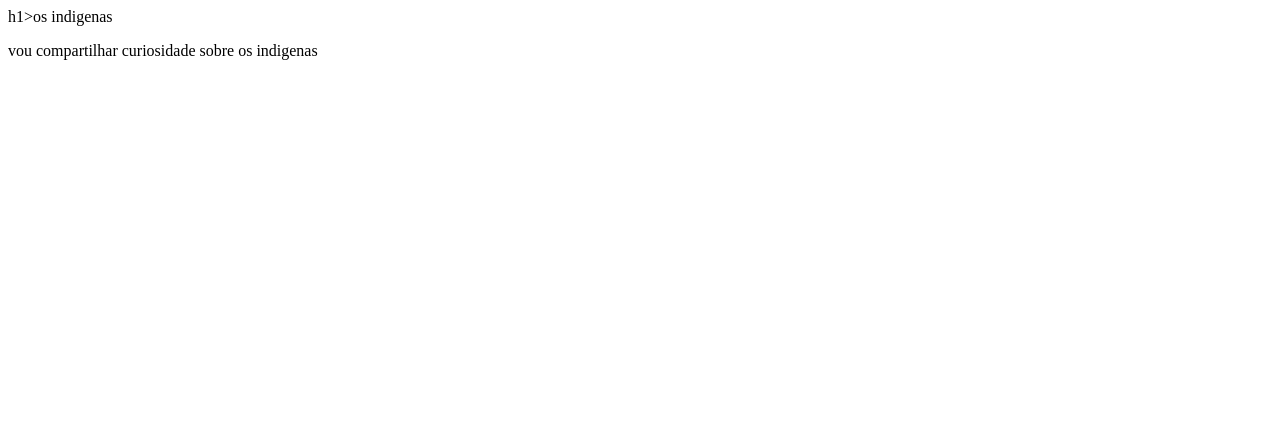
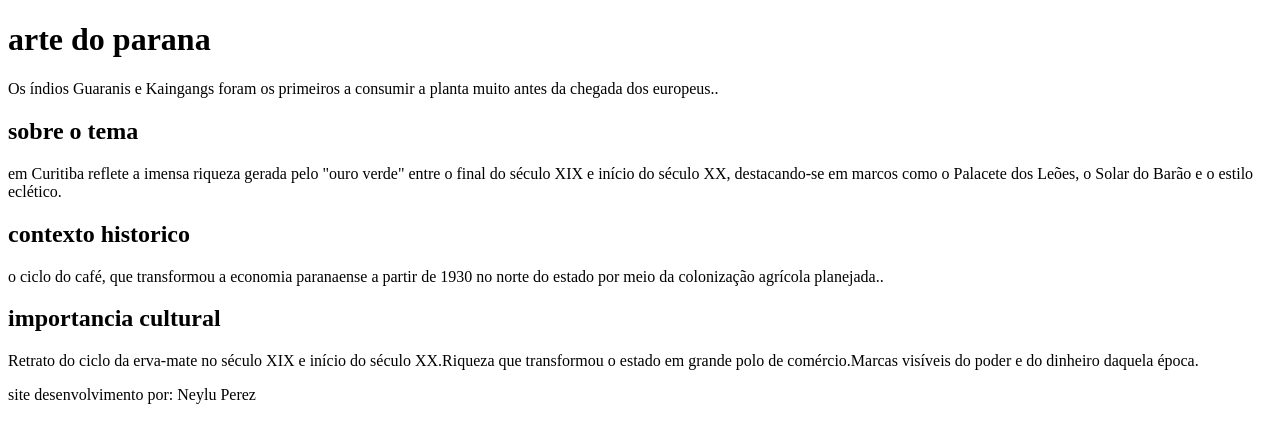
Before and after one commit to neyluvillarroel-pixel/-arte.paranaense-, a plain HTML site: page index.html in a window 1280 px wide. Drawn offline with Linux system fonts and the light colour scheme.

Commit message:
Atualizei o código

```diff
--- a/index.html
+++ b/index.html
@@ -3,11 +3,33 @@
 <head>
     <meta charset="UTF-8">
     <meta name="viewport" content="width=device-width, initial-scale=1.0">
-    <title>indigenas</title>
+    <title>erva mate</title>
     <link real= "stylesheet" href=" style.css">
 </head>
 <body>
-    h1>os indigenas</h1>
-    <p>vou compartilhar curiosidade sobre os indigenas </p>
+    <header>
+    <h1>arte do parana</h1>
+    <p> Os índios Guaranis e Kaingangs foram os primeiros a consumir a planta muito antes da chegada dos europeus.. </p>
+    </header>
+
+    <main>
+        <section>
+            <h2>sobre o tema</h2>
+            <p>em Curitiba reflete a imensa riqueza gerada pelo "ouro verde" entre o final do século XIX e início do século XX, destacando-se em marcos como o Palacete dos Leões, o Solar do Barão e o estilo eclético. </p>
+        </section>
+        <section>
+            <h2>contexto historico</h2>
+            <p>o ciclo do café, que transformou a economia paranaense a partir de 1930 no norte do estado por meio da colonização agrícola planejada..</p>
+        </section>
+
+        <section>
+            <h2> importancia cultural</h2>
+            <p>Retrato do ciclo da erva-mate no século XIX e início do século XX.Riqueza que transformou o estado em grande polo de comércio.Marcas visíveis do poder e do dinheiro daquela época.</p>
+            </section>
+            </main>
+
+            <footer>
+        <p>site desenvolvimento por: Neylu Perez </p>
+    </footer>
 </body>
 </html>
--- a/style.css
+++ b/style.css
@@ -1,4 +1,24 @@
 body{
     background-color: blue ;
     color:blueviolet ;
+    font-family: Arial,  sans-serif;
 }
+header{
+    background-color: blueviolet;
+    color:blue;
+    text-align: center;
+    padding: 30px;
+
+}
+
+h1 {
+    font-size: 36px
+}
+h2 {
+    color: brown;
+}
+
+p {
+    font-size:18px;
+    line-height: 1.6;
+}
```
